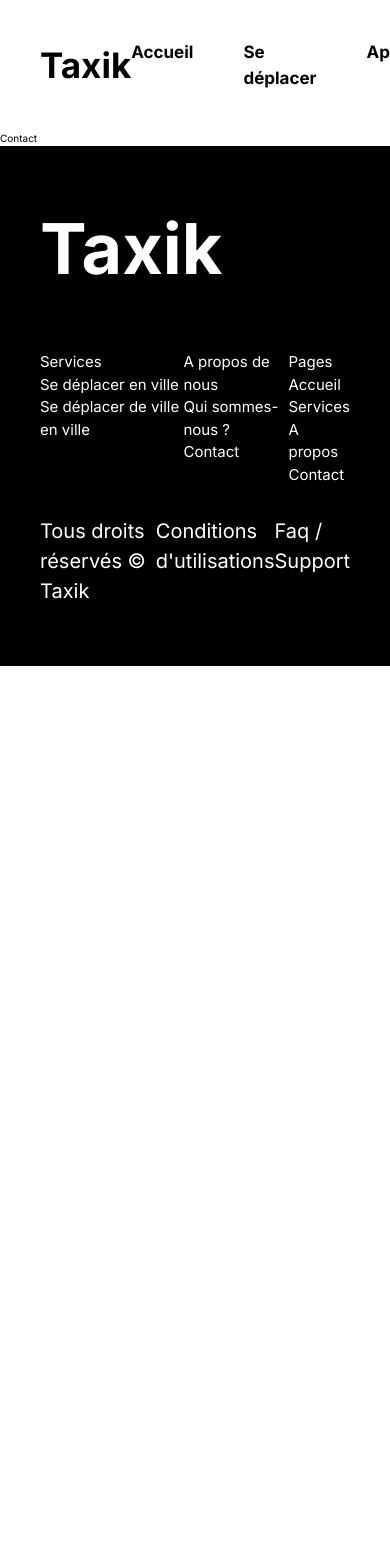
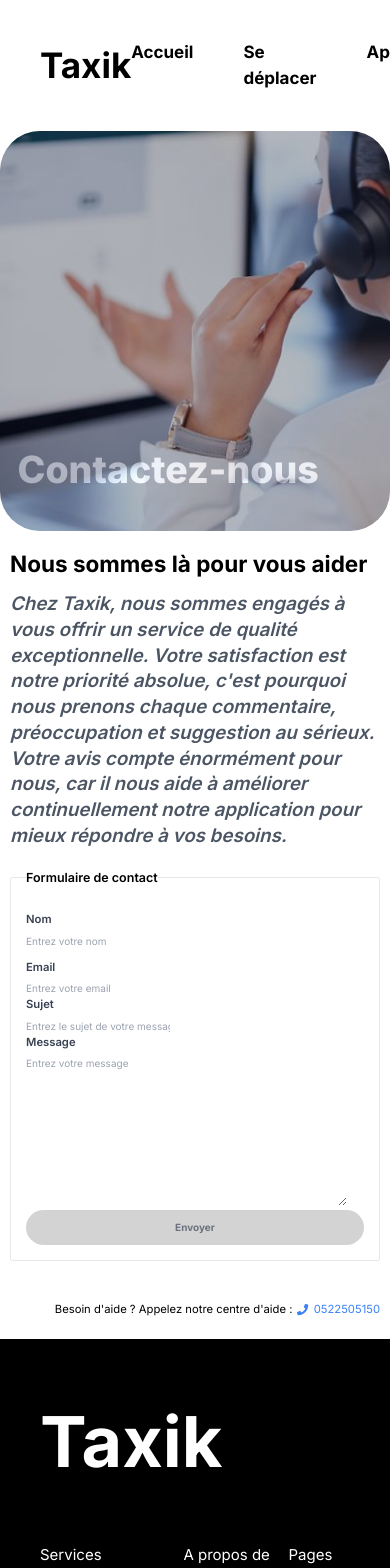
Before and after one commit to hadiatou4/pfe-taxik, a Next.js app: page /Contact in a window 390 px wide. Shown: the top 1568 px of the page. Before the commit the page ends 844 px from the top, so only its background shows below. Built offline with nearby package versions, Linux system fonts and the light colour scheme.

Commit message:
contact page

```diff
--- a/app/About/page.js
+++ b/app/About/page.js
@@ -6,32 +6,39 @@ const About = () => {
   return (
     <div>
       <HeaderHome/>
-      <div className="relative mx-auto px-4 py-80 h-[calc(100vh - 12rem)] rounded-[4rem] overflow-hidden bg-cover bg-center"
+
+      <div className="relative mx-0 px-4 py-80 h-[calc(100vh - 12rem)] rounded-[4rem] overflow-hidden bg-cover bg-center"
        style={{backgroundImage: "url('/about.jpeg')"}}>
+         <div className='absolute bg-slate-900 inset-0 w-full h-full opacity-30 z-20'>
         <div className="container px-7 justify-end items-start">
-          <h1 className="text-4xl text-gray-400 font-bold py-8">À propos de nous</h1>
+          <h1 className="text-6xl text-white font-extrabold py-8 mt-[30rem]">À propos de nous</h1>
         </div>
       </div>
-
+      </div>
+      <br/><br/><br/><br/>
       {/* Contenu */}
-      <div className="container mx-auto px-4">
-        <p className="text-3xl font-serif text-center leading-relaxed">
-          Chez Taxik, nous sommes passionnés par la fourniture d'un service exceptionnel. Depuis notre fondation, nous nous engageons à révolutionner l'industrie du taxi en offrant une expérience de voyage sûre, fiable et pratique à nos clients. Notre service de gestion de taxis vous permet de réserver facilement un taxi en quelques clics seulement. Choisissez parmi une variété de véhicules, suivez votre chauffeur en temps réel et payez en toute sécurité depuis l'application. Nous sommes fiers de notre équipe dévouée de professionnels passionnés par l'innovation et le service à la clientèle. Notre entreprise repose sur des valeurs de transparence, d'intégrité et de respect, et nous nous engageons à dépasser les attentes de nos clients chaque jour. Nous sommes là pour vous fournir un service de gestion de taxis de qualité, où que vous alliez. N'hésitez pas à nous contacter si vous avez des questions ou des préoccupations. Merci de nous faire confiance pour vos déplacements.
+      <div className="container mx-auto px-4 py-8" >
+        <p className="text-4xl italic font-serif text-center-justify text-left leading-snug">
+              " Chez Taxik, nous sommes passionnés par la fourniture d'un service exceptionnel.
+          Depuis notre fondation, nous nous engageons à révolutionner l'industrie du taxi en offrant une expérience de voyage sûre, fiable et pratique à nos clients.<br/><br/>
+         Notre service de gestion de taxis vous permet de réserver facilement un taxi en quelques clics seulement. Choisissez parmi une variété de véhicules, suivez votre chauffeur en temps réel et payez en toute sécurité depuis l'application. <br/><br/>
+         Nous sommes fiers de notre équipe dévouée de professionnels passionnés par l'innovation et le service à la clientèle. Notre entreprise repose sur des valeurs de transparence, d'intégrité et de respect, et nous nous engageons à dépasser les attentes de nos clients chaque jour. <br/><br/>
+         Nous sommes là pour vous fournir un service de gestion de taxis de qualité, où que vous alliez. N'hésitez pas à nous contacter si vous avez des questions ou des préoccupations. Merci de nous faire confiance pour vos déplacements."<br/><br/>
         </p>
       </div>
-
+      <br/><br/><br/><br/>
       {/* Texte supplémentaire */}
       <div className="container mx-auto px-4 mt-6">
-        <div className="flex justify-between items-center">
-          <p>Direction Taxik</p>
-          <p className="italic text-right">Taxik est développé par Salwa Zagri et Hadiatou Keita en 2024 dans le cadre de leur projet de fin d'étude pour le diplôme de la licence en Mathématiques-informatiques.</p>
+        <div className="flex justify-between  items-center">
+          <h1 className='text-3xl font-bold italic'>Direction Taxik</h1><br/><br/>
+          <p className="italic text-2xl font- text-right">"Taxik est développé par Salwa Zagri et Hadiatou Keita en 2024 dans le cadre de leur projet de fin d'étude pour le diplôme de la licence en Mathématiques-informatiques."</p>
         </div>
       </div>
 
       {/* Images des propriétaires */}
       <div className="container mx-auto px-4 py-8">
         <div className="flex justify-between">
-
+          <div></div>
           <img className="w-1/3 h-auto mr-4" src="/MrsHadiatou.png" alt="Propriétaire 1" />
           <img className="w-2/3 h-auto ml-4" src="/MrsSalwa.png" alt="Propriétaire 2" />
         </div>
--- a/app/Contact/page.js
+++ b/app/Contact/page.js
@@ -1,14 +1,121 @@
-import React from 'react'
+"use client"
 import HeaderHome from '../components/HeaderHome'
 import Footer from '../components/Footer'
-function Contact() {
+import { FaPhone } from 'react-icons/fa'; // Importer l'icône de téléphone
+import React, { useState } from 'react';
+
+const Contact = () => {
+  const [formData, setFormData] = useState({
+    name: '',
+    email: '',
+    subject: '',
+    message: '',
+  });
+
+  const handleChange = (e) => {
+    const { name, value } = e.target;
+    setFormData((prevData) => ({
+      ...prevData,
+      [name]: value,
+    }));
+  };
+
+  const handleSubmit = (e) => {
+    e.preventDefault();
+    // Ajoutez ici la logique pour envoyer le formulaire
+    console.log('Formulaire soumis avec les données :', formData);
+    // Réinitialiser le formulaire après soumission
+    setFormData({
+      name: '',
+      email: '',
+      subject: '',
+      message: '',
+    });
+  };
+
   return (
     <div>
-        <HeaderHome/>
-      Contact
+      <HeaderHome/>
+      <div className="relative mx-0 px-4 py-80 h-[calc(100vh - 12rem)] rounded-[4rem] overflow-hidden bg-cover bg-center"
+       style={{backgroundImage: "url('/contact.jpeg')"}}>
+         <div className='absolute bg-slate-900 inset-0 w-full h-full opacity-30 z-20'>
+        <div className="container px-7 justify-end items-start">
+          <h1 className="text-6xl text-white font-extrabold py-8 mt-[30rem]">Contactez-nous</h1>
+        </div>
+      </div>
+      </div>
+      <div className="container mx-auto px-4 py-8">
+        <h1 className="text-4xl font-bold mb-6">Nous sommes là pour vous aider</h1>
+        <p className="text-3xl leading-snug italic font-semibold text-gray-600 mb-8">
+          Chez Taxik, nous sommes engagés à vous offrir un service de qualité exceptionnelle. Votre satisfaction est notre priorité absolue, c'est pourquoi nous prenons chaque commentaire, préoccupation et suggestion au sérieux. Votre avis compte énormément pour nous, car il nous aide à améliorer continuellement notre application pour mieux répondre à vos besoins.
+        </p>
+        <form onSubmit={handleSubmit} className="space-y-4">
+          <fieldset className="border border-gray-200 p-6 rounded">
+            <legend className="text-xl font-semibold mb-4">Formulaire de contact</legend>
+            <div className="grid grid-cols-1 sm:grid-cols-2 gap-4">
+              <div>
+                <label htmlFor="name" className="block text-lg font-semibold text-gray-700 mb-2">Nom</label>
+                <input
+                  type="text"
+                  id="name"
+                  name="name"
+                  value={formData.name}
+                  onChange={handleChange}
+                  placeholder="Entrez votre nom"
+                  className="input"
+                />
+              </div>
+              <div>
+                <label htmlFor="email" className="block text-lg font-semibold text-gray-700 mb-2">Email</label>
+                <input
+                  type="email"
+                  id="email"
+                  name="email"
+                  value={formData.email}
+                  onChange={handleChange}
+                  placeholder="Entrez votre email"
+                  className="input"
+                />
+              </div>
+            </div>
+            <div>
+              <label htmlFor="subject" className="block text-lg font-semibold text-gray-700 mb-2">Sujet</label>
+              <input
+                type="text"
+                id="subject"
+                name="subject"
+                value={formData.subject}
+                onChange={handleChange}
+                placeholder="Entrez le sujet de votre message"
+                className="input"
+              />
+            </div>
+            <div>
+              <label htmlFor="message" className="block text-lg font-semibold text-gray-700 mb-2">Message</label>
+              <textarea
+                id="message"
+                name="message"
+                value={formData.message}
+                onChange={handleChange}
+                placeholder="Entrez votre message"
+                rows="10"
+                cols="50"
+                className="input"
+              ></textarea>
+            </div>
+            <button type="submit" className="btn btn-primary w-full bg-gray-200 text-gray-500 py-2 px-4 rounded-md hover:bg-gray-300 focus:outline-none focus:bg-gray-200">Envoyer</button>
+          </fieldset>
+        </form>
+      </div>
+      <div className="container mx-auto flex justify-end items-center px-4 py-8">
+        <p className="text-lg mr-2">Besoin d'aide ? Appelez notre centre d'aide : </p>
+        <a href="tel:0522505150" className="flex items-center text-lg text-blue-500">
+          <FaPhone className="mr-2" /> 0522505150
+        </a>
+      </div>
       <Footer/>
     </div>
-  )
-}
+  );
+};
 
-export default Contact
+export default Contact;
--- a/app/page.js
+++ b/app/page.js
@@ -1,11 +1,12 @@
 import About from "./About/page";
 import Acceuil from "./Acceuil/page";
+import Contact from "./Contact/page";
 import ProfileUser from "./ProfileUser/page";
 import RegistrationForm from "./components/RegistrationForm";
 
 export default function Home() {
 
     return (
-        <About/>
+        <Acceuil/>
     );
   }
```
Also changed, not shown: public/contact.jpeg (added).
